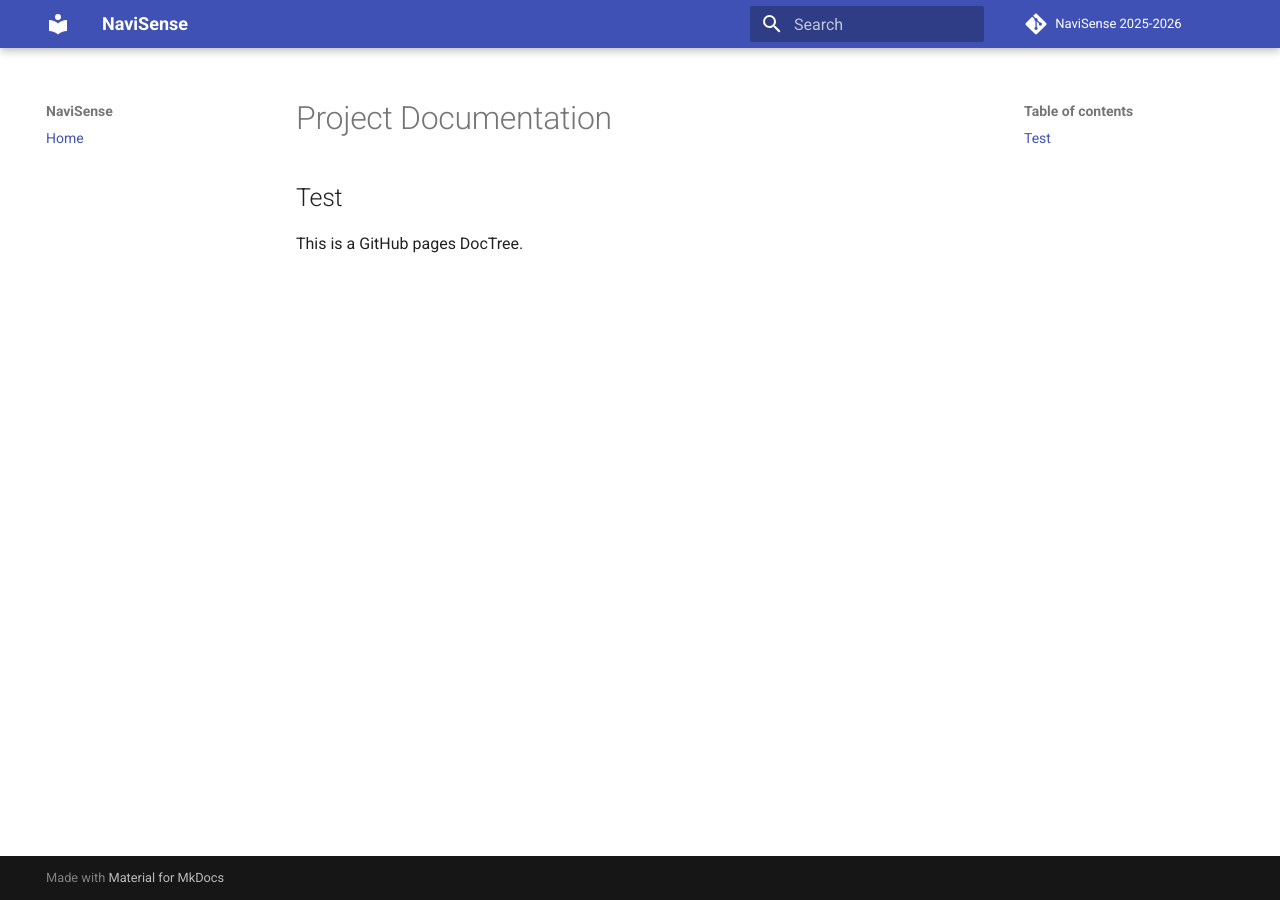
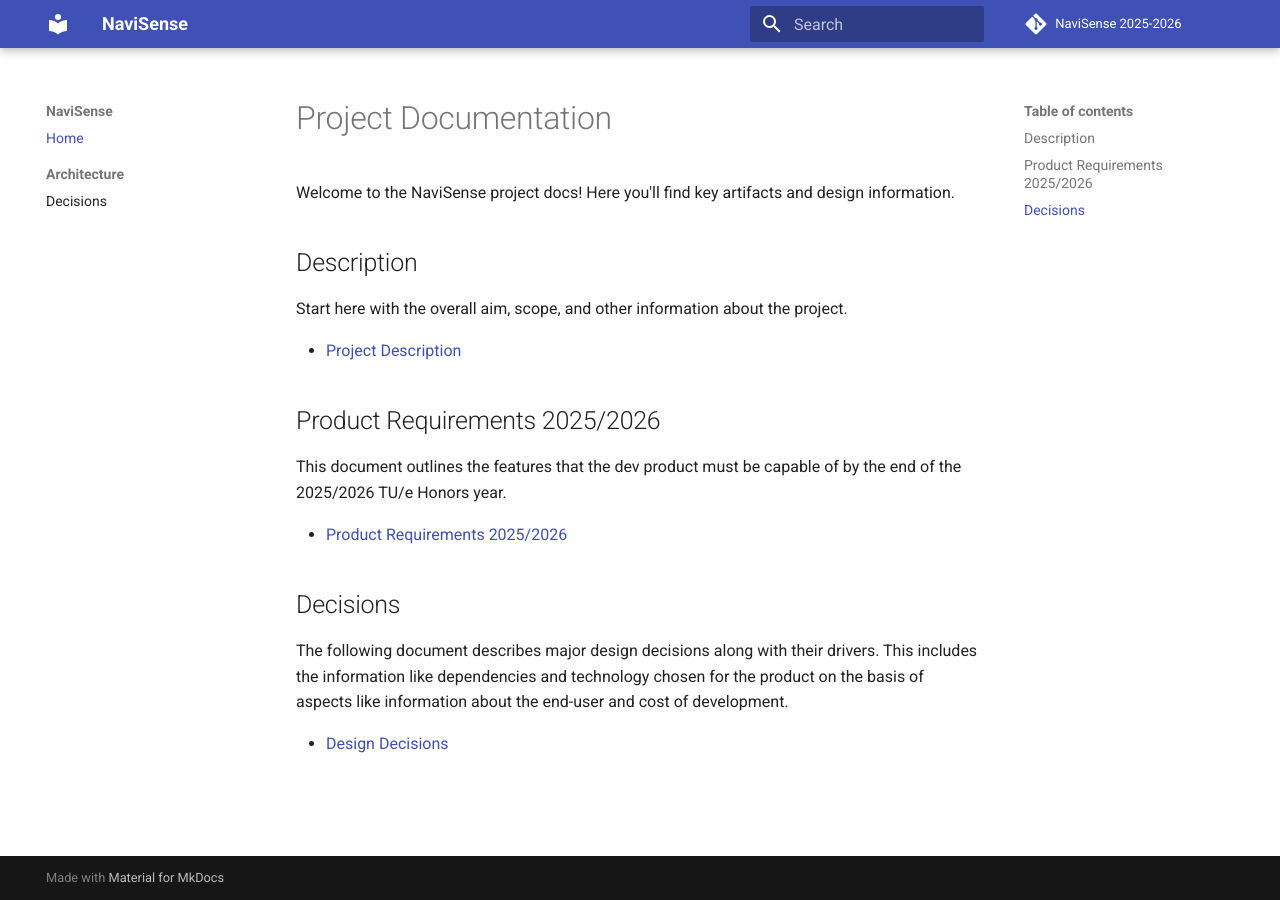
Before and after one commit to sceptysm/NaviSense-2025-2026, an MkDocs documentation site: the page built from docs/index.md, in a window 1280 px wide. Built offline with MkDocs 1.6.1 and Material for MkDocs 9.7.7, drawn with Linux system fonts in a browser that asks for light colours; comment, search, counter and statistics services are not loaded.

Commit message:
DocTree Src Setup
Added an Mkdocs DocTree folder with markdowns and assets that are used to generate static files for the documentation pages.

```diff
--- a/docs/index.md
+++ b/docs/index.md
@@ -1,5 +1,21 @@
 # Project Documentation
 
-## Test
+Welcome to the NaviSense project docs! Here you'll find key artifacts and design information.
 
-This is a GitHub pages DocTree.
+## Description
+
+Start here with the overall aim, scope, and other information about the project.
+
+- [Project Description](assets/NaviSense_Project_Description.pdf)
+
+## Product Requirements 2025/2026
+
+This document outlines the features that the dev product must be capable of by the end of the 2025/2026 TU/e Honors year.
+
+- [Product Requirements 2025/2026](assets/NaviSense_Product_Requirements.pdf)
+
+## Decisions
+
+The following document describes major design decisions along with their drivers. This includes the information like dependencies and technology chosen for the product on the basis of aspects like information about the end-user and cost of development.
+
+- [Design Decisions](architecture/design-decisions.md)
--- a/mkdocs.yml
+++ b/mkdocs.yml
@@ -12,6 +12,8 @@
 
 nav:
   - Home: index.md
+  - Architecture:
+      - Decisions: architecture/design-decisions.md
   # - Onboarding:
   #     - Getting Started: onboarding/getting-started.md
   # - Architecture:
@@ -24,6 +26,7 @@
   #     - Deployment: operations/deployment.md
 
 markdown_extensions:
+  - pymdownx.arithmatex # latex
   - admonition
   - footnotes
   - toc:
```
Also changed, not shown: docs/architecture/design-decisions.md (added, +3 -0 lines), 3 other files.
